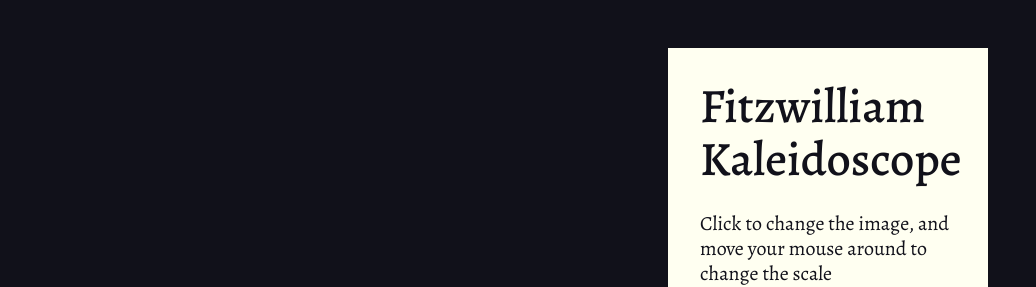
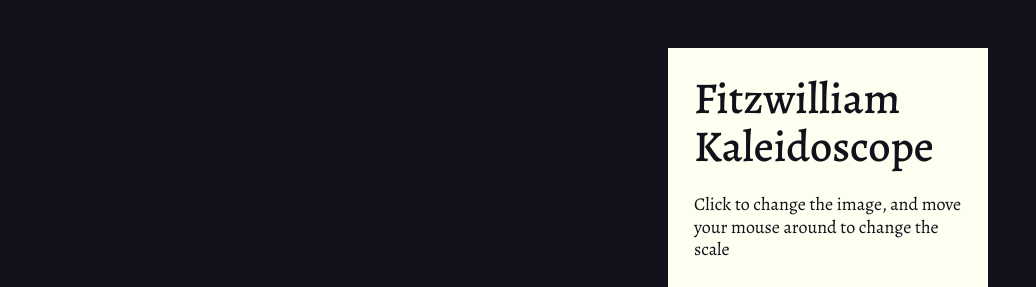
Before and after one commit to FitzwilliamMuseum/fitz-kaleidoscope, a plain HTML site: page index.html in a window 1280 px wide. Shown: the top 287 px of the page, 244-1280 px from the left. Drawn offline with nearby package versions, Linux system fonts and the light colour scheme; a script that the page names is missing.

Commit message:
Text size adjustments

```diff
--- a/css/style.css
+++ b/css/style.css
@@ -65,7 +65,7 @@
 /* page css */
 body {
   font-family: 'Alegreya', serif;
-  font-size: 20px;
+  font-size: 18px;
   line-height: 1.25;
   font-weight: 400;
   background-color: #11111a;
@@ -73,7 +73,7 @@
 }
 
 h1 {
-  font-size: 48px;
+  font-size: 44px;
   font-weight: 500;
   line-height: 1.1;
 }
@@ -93,7 +93,7 @@
   width: 320px;
   height: calc(100vh - 128px);
   background-color: #fffff1;
-  padding: 32px;
+  padding: 26px;
   z-index: 2;
   display: flex;
   flex-direction: column;
```
